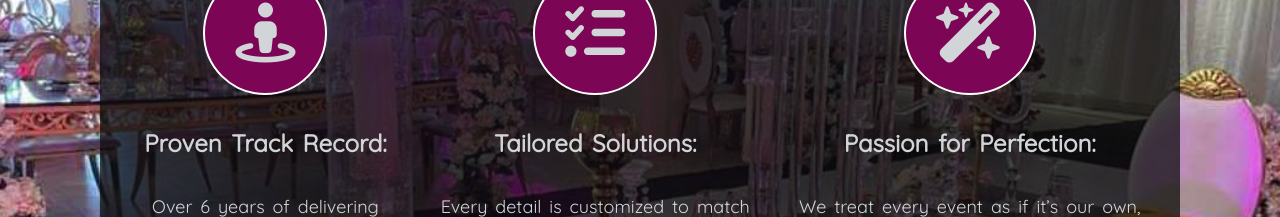
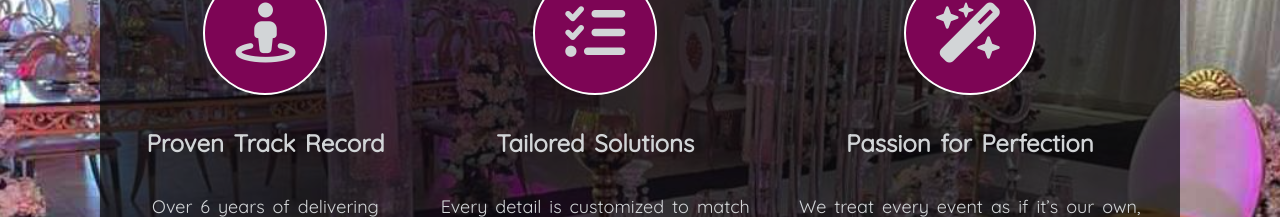
Before and after one commit to Ikendu/moreLinksDeco, a React (Vite) app in the folder mysite/: page /about in a window 1280 px wide. Shown: the part 2120-2337 px from the top of the page. Built offline with nearby package versions, Linux system fonts and the light colour scheme.

Commit message:
finishing about us

```diff
--- a/mysite/src/pages/aboutPage/AboutUs.jsx
+++ b/mysite/src/pages/aboutPage/AboutUs.jsx
@@ -69,12 +69,12 @@ export default function AboutUs() {
             <div className="moreChoose">
               <section>
                 <i class="fa-solid fa-street-view chooseUsIcon"></i>
-                <h4>Proven Track Record:</h4>
+                <h4>Proven Track Record</h4>
                 <p>Over 6 years of delivering exceptional event décor</p> .
               </section>
               <section>
                 <i class="fa-solid fa-list-check chooseUsIcon"></i>
-                <h4>Tailored Solutions:</h4>
+                <h4>Tailored Solutions</h4>
                 <p>
                   Every detail is customized to match your preferences and
                   theme.
@@ -82,7 +82,7 @@ export default function AboutUs() {
               </section>
               <section>
                 <i class="fa-solid fa-wand-magic-sparkles chooseUsIcon"></i>
-                <h4>Passion for Perfection:</h4>
+                <h4>Passion for Perfection</h4>
                 <p>
                   We treat every event as if it’s our own, ensuring flawless
                   execution.
--- a/mysite/src/pages/aboutPage/about.css
+++ b/mysite/src/pages/aboutPage/about.css
@@ -154,6 +154,23 @@
 .chooseMagic section {
   max-width: 800px;
 }
+@media (max-width: 1200px) {
+  .moreChoose h4 {
+    font-size: 20px;
+    text-wrap: nowrap;
+  }
+  .moreChoose p {
+    font-size: 16px;
+  }
+  .chooseUsIcon {
+    padding: 25px;
+    font-size: 40px;
+    z-index: 20;
+  }
+  .chooseUsIcon:hover {
+    padding: 25px;
+  }
+}
 @media (max-width: 1000px) {
   .aboutOverlay {
     background: repeating-linear-gradient(
@@ -165,6 +182,11 @@
   }
   .aboutMain p {
     width: max(68%, 380px);
+  }
+}
+@media (max-width: 850px) {
+  .aboutStory section {
+    max-width: 500px;
   }
 }
 @media (max-width: 580px) {
```
